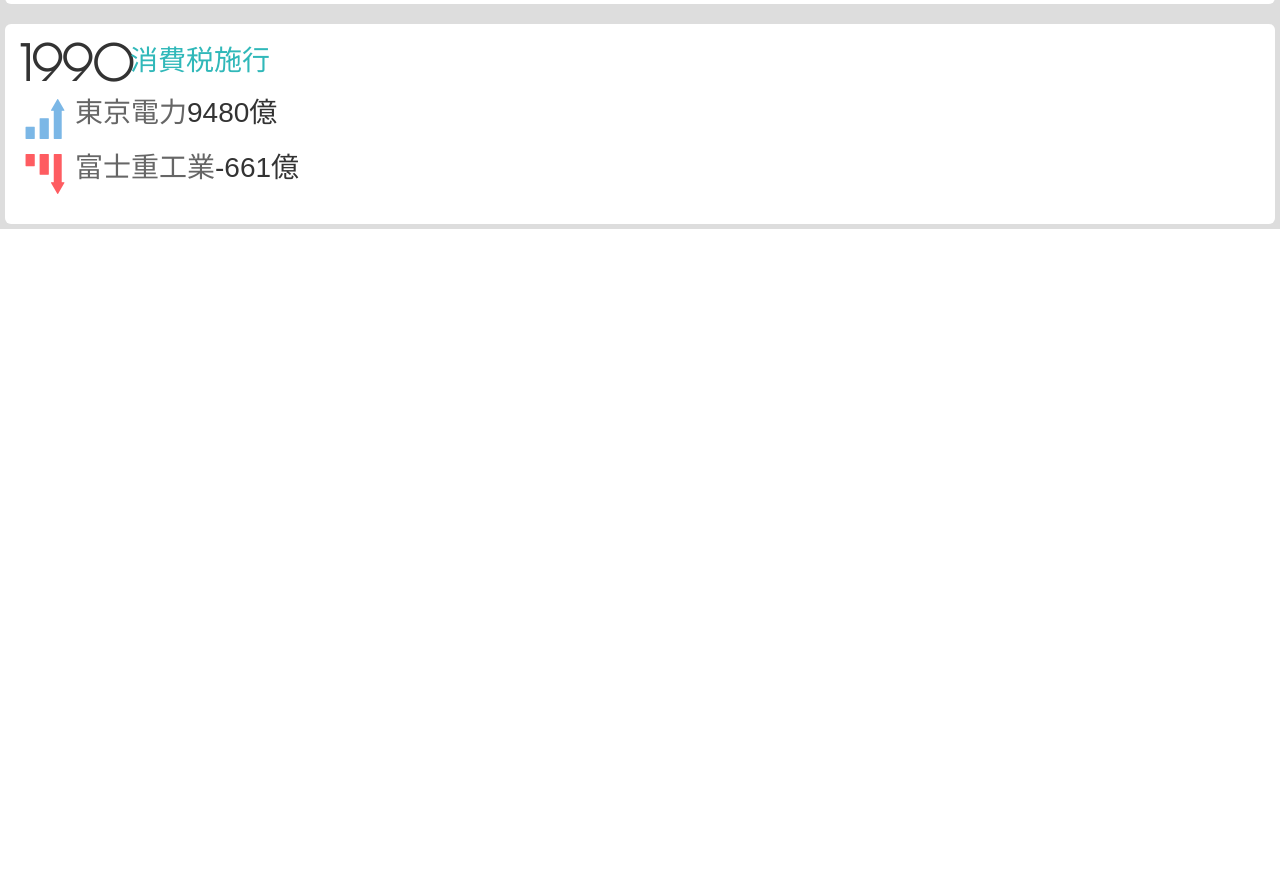
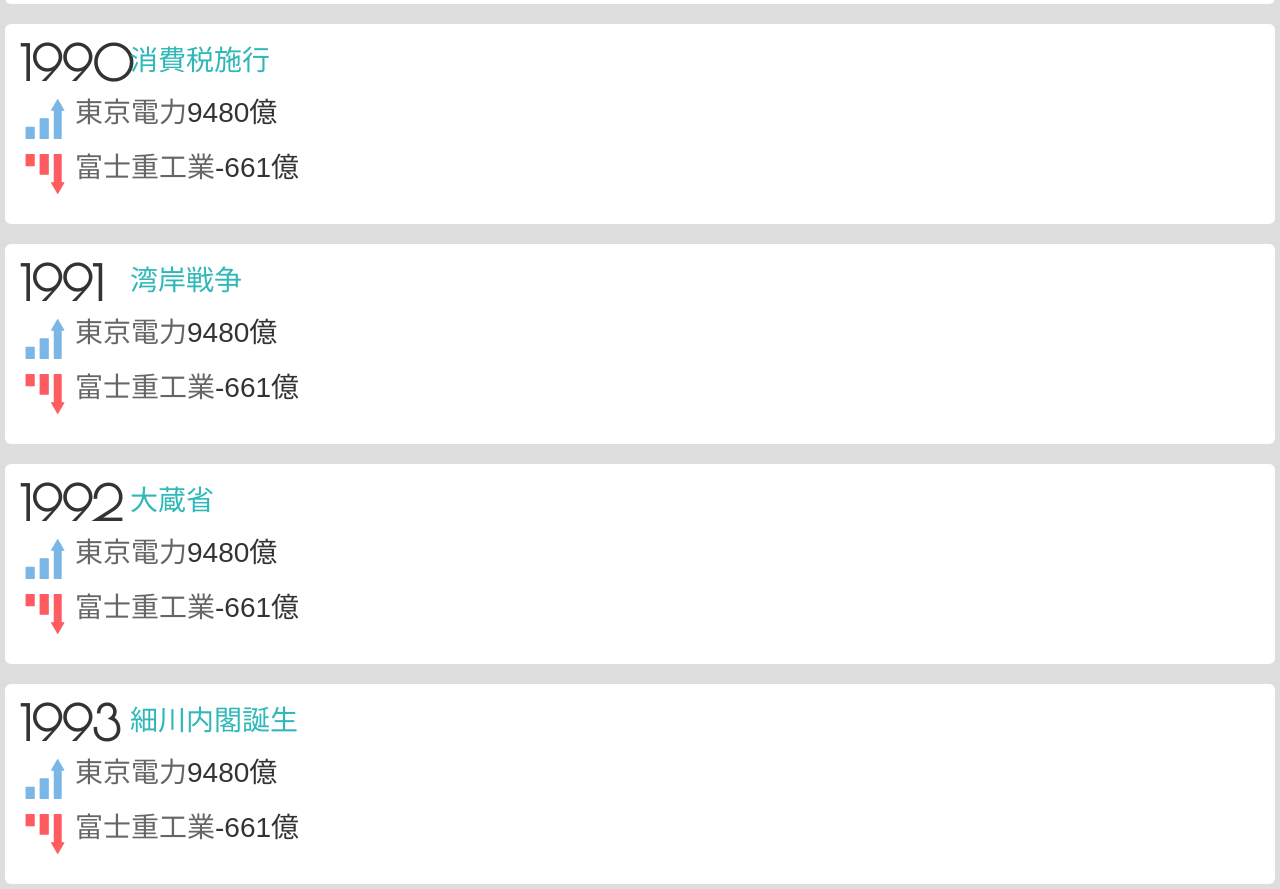
Before and after one commit to utosh/team_k, a plain HTML site: page index.html in a window 1280 px wide. Shown: the part 1816-2705 px from the top of the page. Before the commit the page ends 2045 px from the top, so only its background shows below. Drawn offline with nearby package versions, Linux system fonts and the light colour scheme; a web font is replaced by a local one.

Commit message:
add 3 year

```diff
--- a/index.html
+++ b/index.html
@@ -196,6 +196,87 @@
          </div>
        </div>
       </div>
+     <div class="card-slide">
+       <div class="card-header">
+         <div class="year">1991</div>
+         <div class="event-desc">湾岸戦争</div>
+         <div class="clearfix"></div>
+       </div>
+       <div class="card-content">
+         <div class="grow-down">
+           <div class="grow column">
+             <div class="icon-wrapper">
+               <i class="flaticon-ascending11"></i>
+             </div>
+             <div class="company">東京電力</div>
+             <div class="price">9480億</div>
+             <div class="clearfix"></div>
+           </div>
+           <div class="down column">
+             <div class="icon-wrapper">
+               <i class="flaticon-ascending11"></i>
+             </div>
+             <div class="company">富士重工業</div>
+             <div class="price">-661億</div>
+             <div class="clearfix"></div>
+           </div>
+         </div>
+       </div>
+      </div>
+     <div class="card-slide">
+       <div class="card-header">
+         <div class="year">1992</div>
+         <div class="event-desc">大蔵省</div>
+         <div class="clearfix"></div>
+       </div>
+       <div class="card-content">
+         <div class="grow-down">
+           <div class="grow column">
+             <div class="icon-wrapper">
+               <i class="flaticon-ascending11"></i>
+             </div>
+             <div class="company">東京電力</div>
+             <div class="price">9480億</div>
+             <div class="clearfix"></div>
+           </div>
+           <div class="down column">
+             <div class="icon-wrapper">
+               <i class="flaticon-ascending11"></i>
+             </div>
+             <div class="company">富士重工業</div>
+             <div class="price">-661億</div>
+             <div class="clearfix"></div>
+           </div>
+         </div>
+       </div>
+      </div>
+     <div class="card-slide">
+       <div class="card-header">
+         <div class="year">1993</div>
+         <div class="event-desc">細川内閣誕生</div>
+         <div class="clearfix"></div>
+       </div>
+       <div class="card-content">
+         <div class="grow-down">
+           <div class="grow column">
+             <div class="icon-wrapper">
+               <i class="flaticon-ascending11"></i>
+             </div>
+             <div class="company">東京電力</div>
+             <div class="price">9480億</div>
+             <div class="clearfix"></div>
+           </div>
+           <div class="down column">
+             <div class="icon-wrapper">
+               <i class="flaticon-ascending11"></i>
+             </div>
+             <div class="company">富士重工業</div>
+             <div class="price">-661億</div>
+             <div class="clearfix"></div>
+           </div>
+         </div>
+       </div>
+      </div>
      </div>
     </div>
   </div>
```
